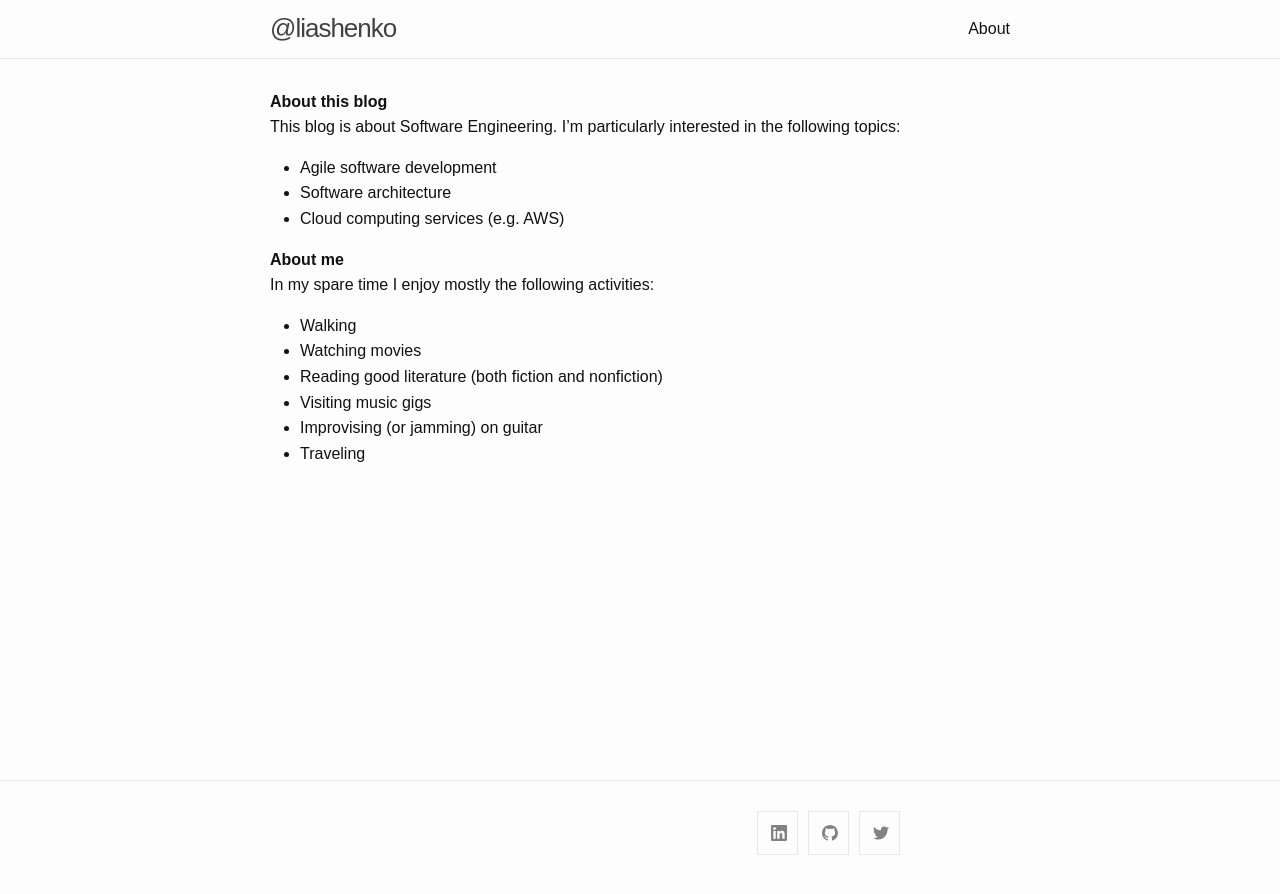
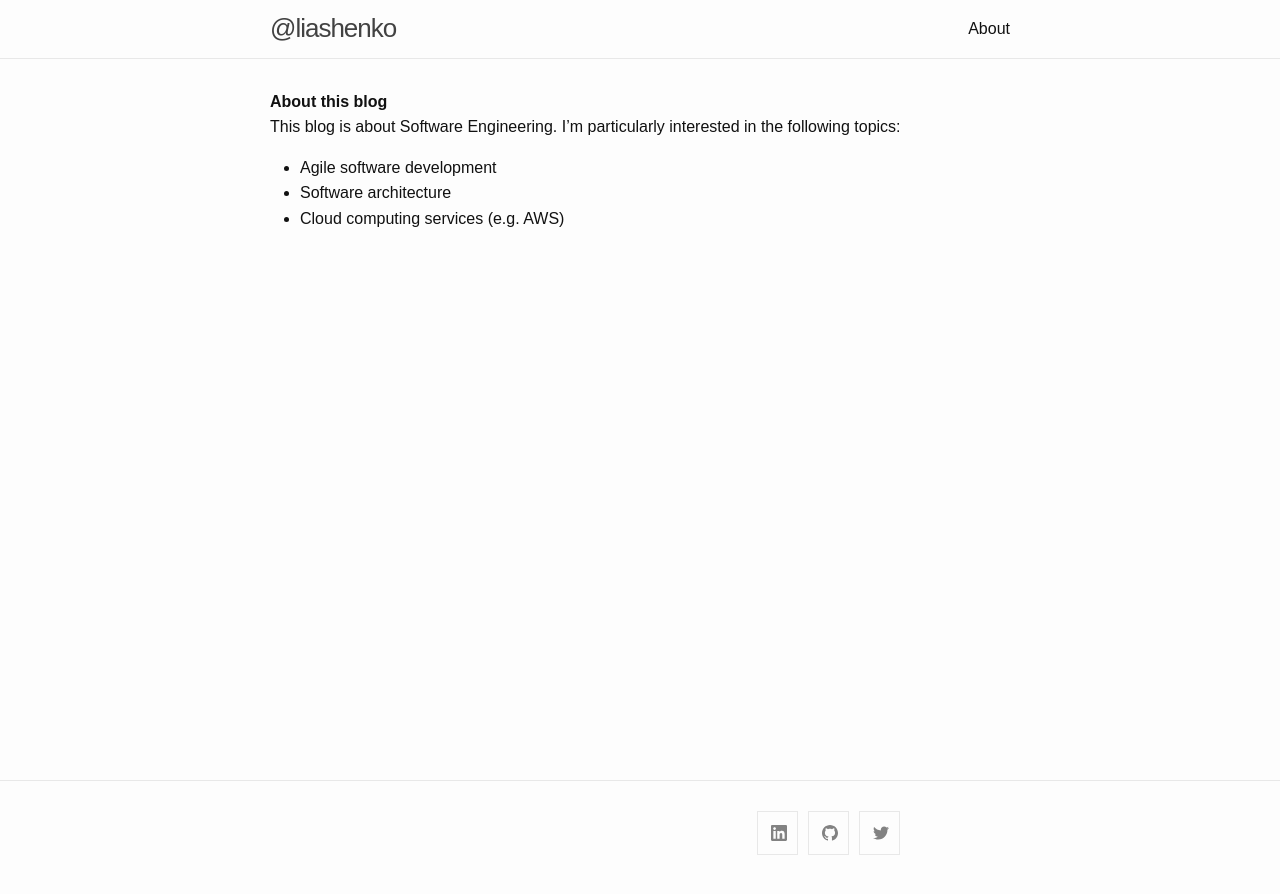
Before and after one commit to liashenko/liashenko.github.io, a Jekyll site: the page built from about.md, in a window 1280 px wide. Shown: the top 894 px of the page. Built offline with Jekyll 4.4.1, drawn with Linux system fonts in a browser that asks for light colours.

Commit message:
Remove about me

```diff
--- a/about.md
+++ b/about.md
@@ -9,12 +9,3 @@ This blog is about Software Engineering. I'm particularly interested in the foll
 * Agile software development
 * Software architecture
 * Cloud computing services (e.g. AWS)
-
-**About me**
-In my spare time I enjoy mostly the following activities:
-* Walking
-* Watching movies
-* Reading good literature (both fiction and nonfiction)
-* Visiting music gigs
-* Improvising (or jamming) on guitar
-* Traveling
```
